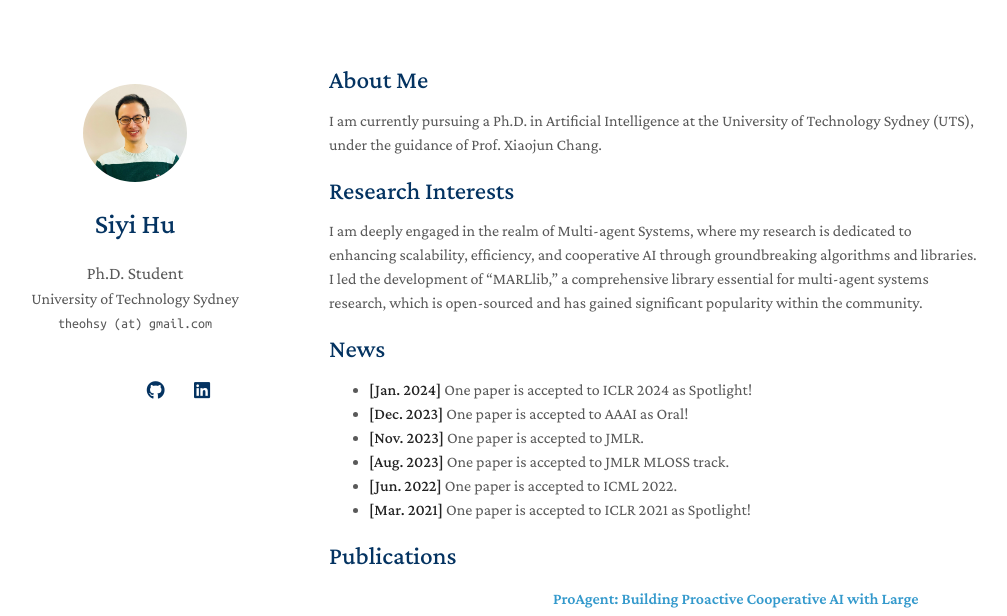
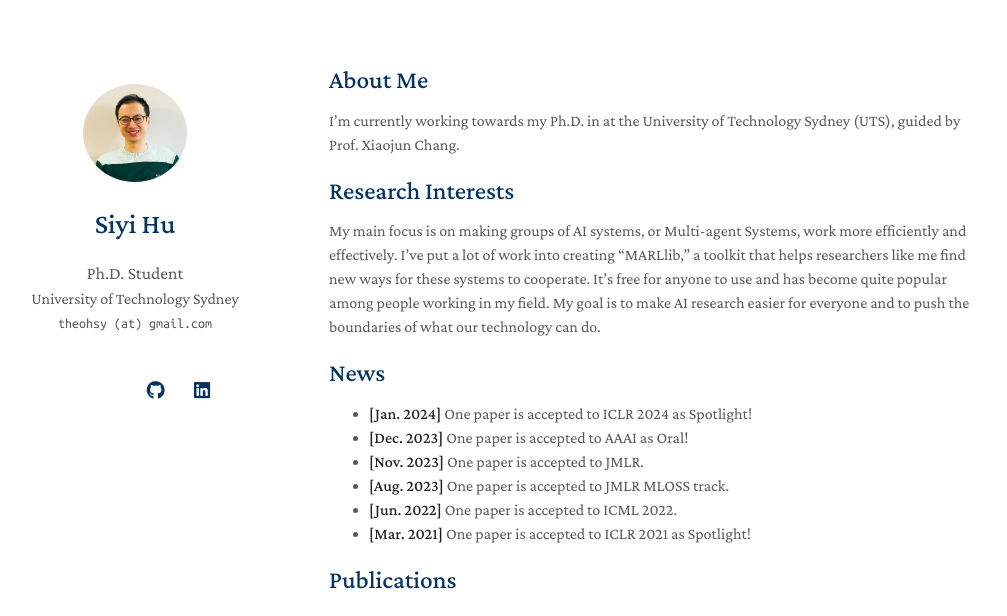
Before and after one commit to Theohhhu/theohhhu.github.io, a Jekyll site: the page built from index.md, in a window 1280 px wide and 900 px high, cut to the strip 0-616 px from the top of the window. Shown: the whole strip, without its empty margins (141-1148 px from the left). Built offline with Jekyll 4.4.1, drawn with Linux system fonts in a browser that asks for light colours; nearby versions of some CDN libraries; a style sheet for code colours, icons or effects is not loaded; our own code applies the rules of GitHub Pages for plain Markdown files.

Commit message:
commit 15

```diff
--- a/index.md
+++ b/index.md
@@ -4,15 +4,12 @@ layout: homepage
 
 ## About Me
 
-I am currently pursuing a Ph.D. in Artificial Intelligence at the University of Technology Sydney (UTS),
-under the guidance of Prof. Xiaojun Chang.
+I'm currently working towards my Ph.D. in at the University of Technology Sydney (UTS), guided by Prof. Xiaojun Chang.
+
 
 ## Research Interests
 
-I am deeply engaged in the realm of Multi-agent Systems, where my research is dedicated to enhancing scalability,
-efficiency, and cooperative AI through groundbreaking algorithms and libraries.
-I led the development of "MARLlib," a comprehensive library essential for multi-agent systems research,
-which is open-sourced and has gained significant popularity within the community.
+My main focus is on making groups of AI systems, or Multi-agent Systems, work more efficiently and effectively. I've put a lot of work into creating "MARLlib," a toolkit that helps researchers like me find new ways for these systems to cooperate. It's free for anyone to use and has become quite popular among people working in my field. My goal is to make AI research easier for everyone and to push the boundaries of what our technology can do.
 
 ## News
 
```
